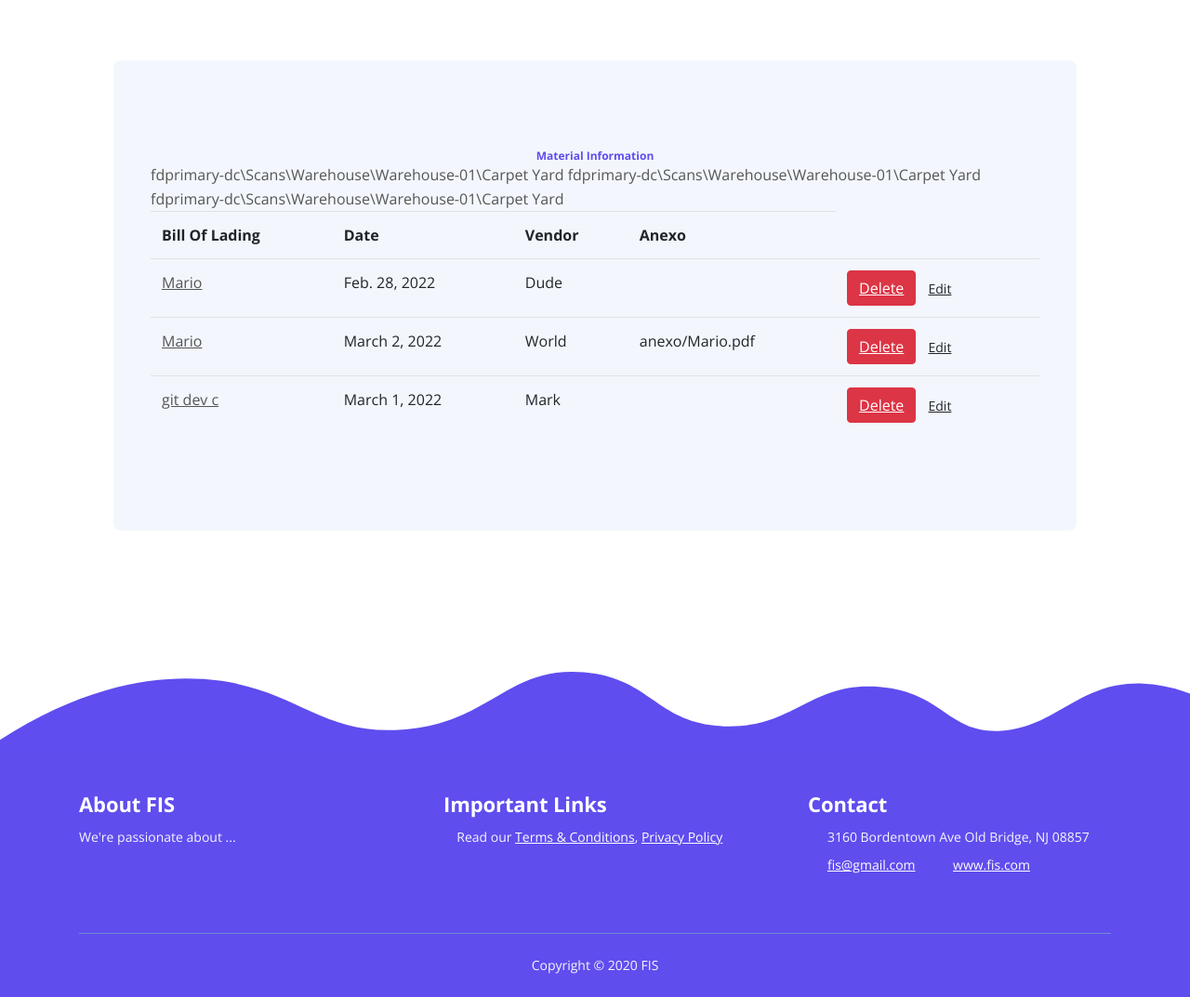
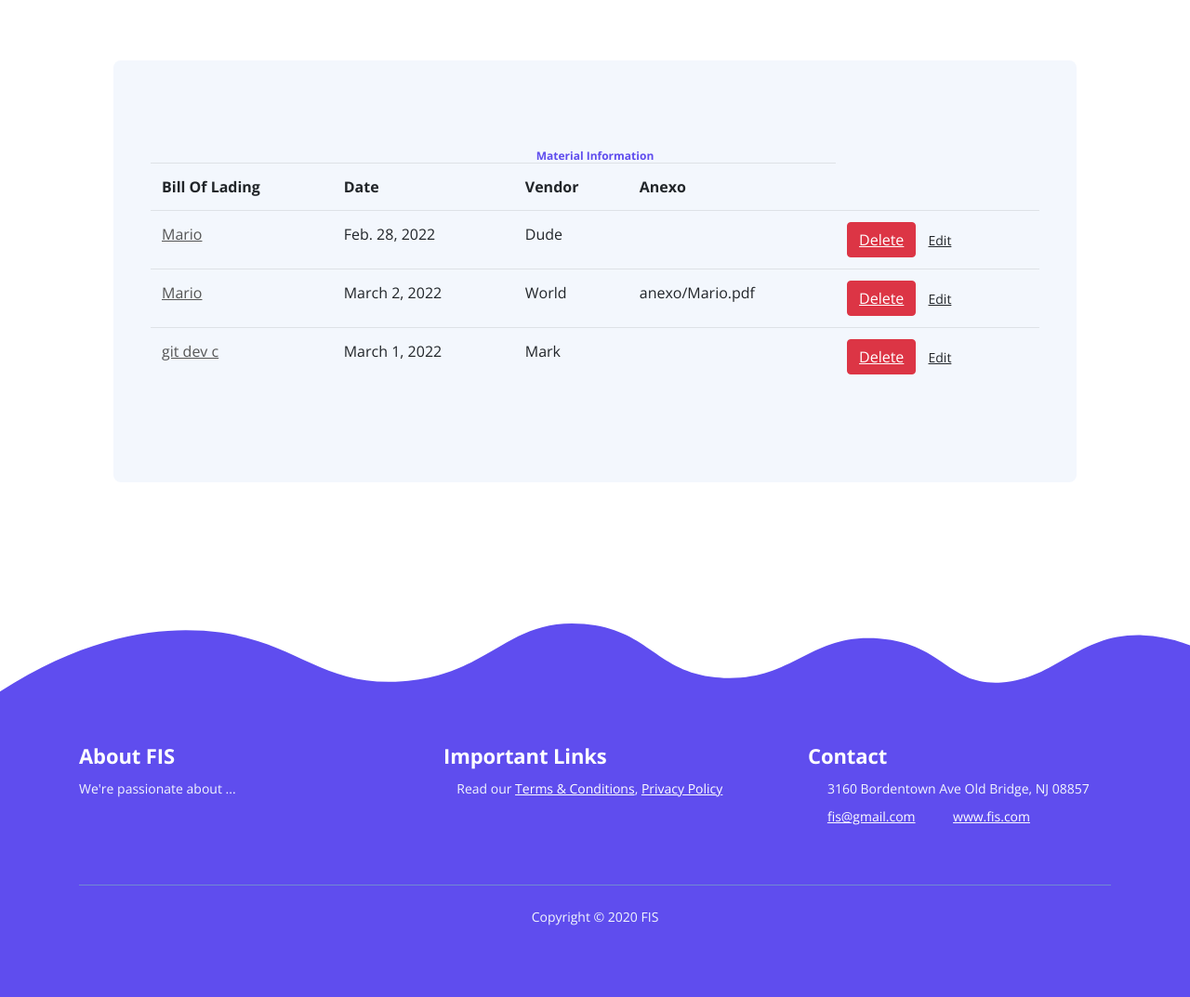
Before and after one commit to Naoshiy/fisisystem, a Django app: page /dbbill in a window 1280 px wide. Shown: the part 404-1477 px from the top of the page at 93% size. After the commit the page ends 1400 px from the top, so only its background shows below. Run offline with Django 4.2, Linux system fonts and the light colour scheme; data comes from the database, SQL or seed files in the repository; some libraries are stand-ins or nearby versions; some web fonts are replaced.

Commit message:
Update dbbill.html

```diff
--- a/cadastros/templates/cadastros/dbbill.html
+++ b/cadastros/templates/cadastros/dbbill.html
@@ -28,7 +28,6 @@
                             </tr>
                             {% for Billofland in object_list %}
                             <tr>
-                                fdprimary-dc\Scans\Warehouse\Warehouse-01\Carpet Yard
                                 <!-- <td><a href="file:\\fdprimary-dc\Scans\Warehouse\Warehouse-01\Carpet Yard\40 rolls pad cy.pdf">Billofland.bill_of_land</a></td> -->
                                 <td><a href="media/anexo/{{ Billofland.bill_of_land }}.pdf">{{ Billofland.bill_of_land }}</a></td>
                                 <td>{{ Billofland.date }}</td>
```
